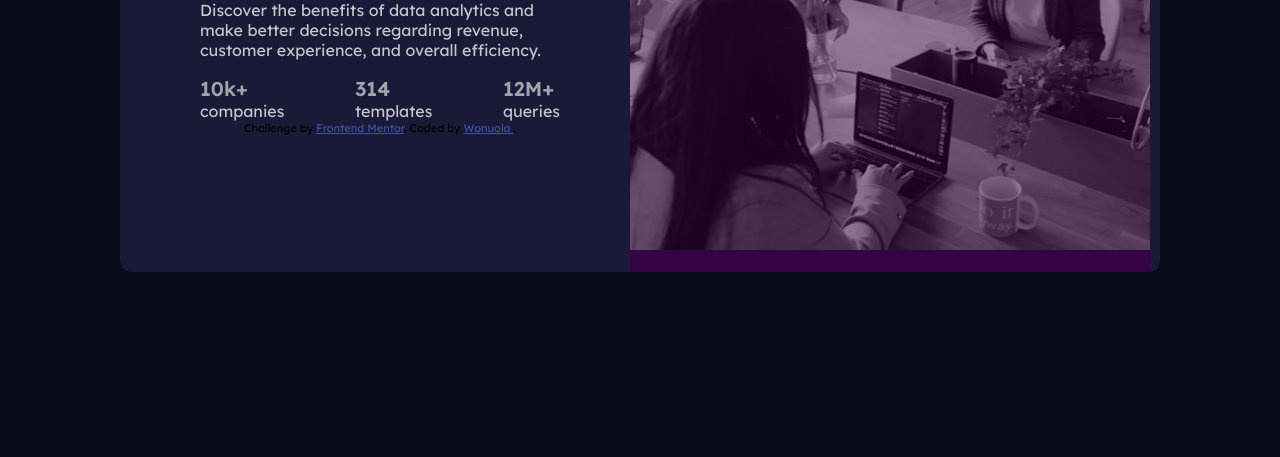
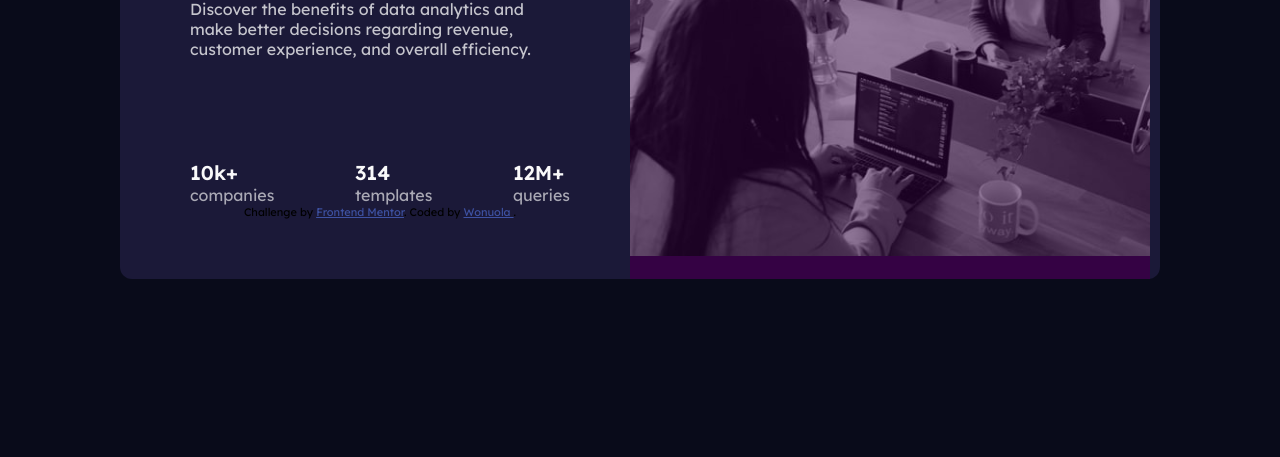
Before and after one commit to wonuola-y/statistics-, a plain HTML site: page index.html in a window 1280 px wide. Shown: the part 343-800 px from the top of the page. Drawn offline with Linux system fonts and the light colour scheme.

Commit message:
Update style.css

```diff
--- a/style.css
+++ b/style.css
@@ -66,17 +66,17 @@ h1{
 }
 p{
     color:hsla(0, 0%, 100%, 0.75);
-    margin: 16px 0;
+    margin: 31px 0;
     font-size: 16px;
 }
 b{
     font-size: 20px;
-    color: hsla(0, 0%, 100%, 0.6);
+    color: hsla(0, 0%, 100%, 0.975);
 }
 li{
     display: flex;
     flex-direction: column;
-    color:hsla(0, 0%, 100%, 0.75);
+    color:rgba(255, 255, 255, 0.626);
     margin: 25px;
 }
  .text-container{
@@ -110,7 +110,7 @@ span{
     }
     .text-container{
         max-width: 500px;
-        padding: 70px;
+        padding: 60px;
         text-align: start;
         width: 50%;
         font-family: 'Lexend Deca', sans-serif;
@@ -128,7 +128,7 @@ span{
         font-family: 'Lexend Deca', sans-serif;
         justify-content: space-between;
         margin: 0;
-        /* margin-top: 90px; */
+        margin-top: 70px;
 
     }
     li{
```
